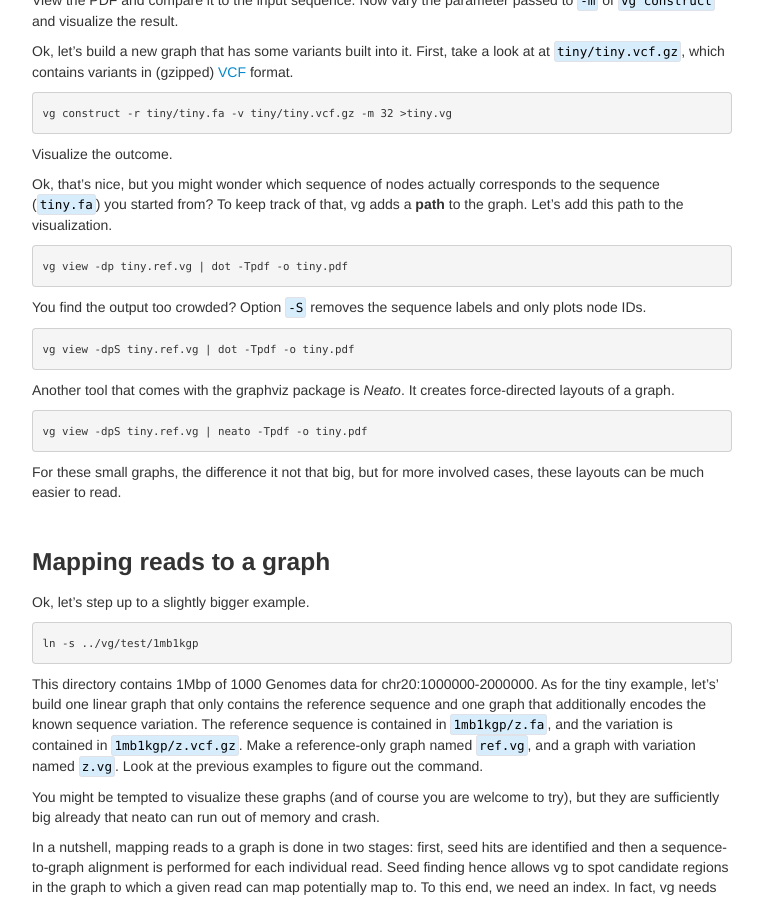
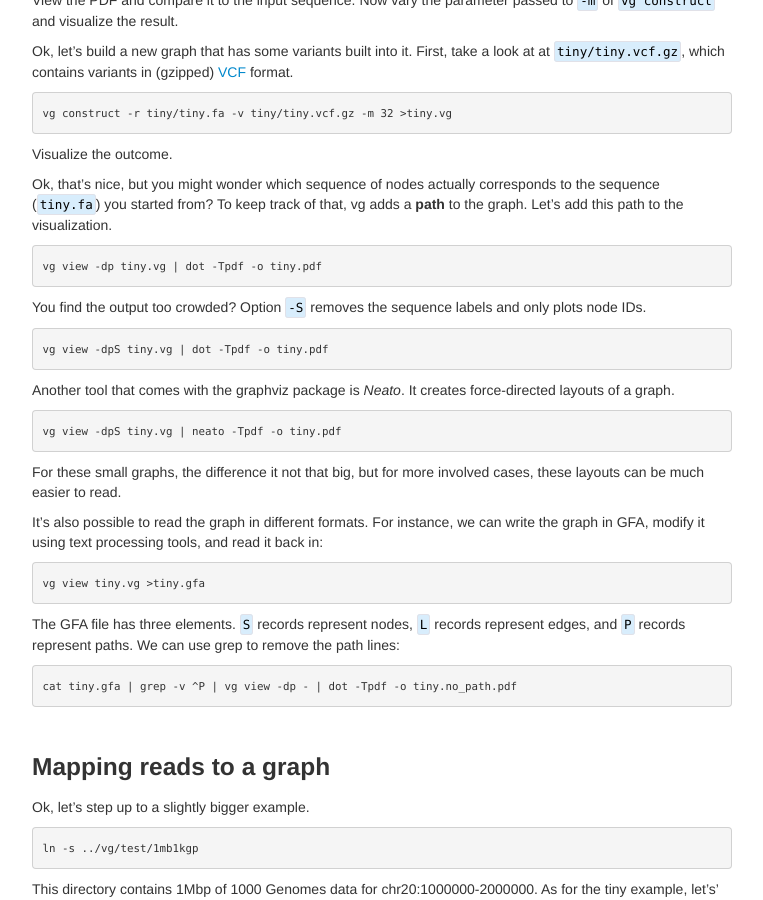
Before and after one commit to GTPB/CPANG19, a Jekyll site: the page built from pages/toy_examples.md, in a window 1280 px wide and 900 px high, scrolled down 1464 px. Shown: the whole window, without its empty margins (258-1021 px from the left). Built offline with Jekyll 4.4.1, drawn with Linux system fonts in a browser that asks for light colours.

Commit message:
mention GFA format

```diff
--- a/pages/toy_examples.md
+++ b/pages/toy_examples.md
@@ -71,17 +71,27 @@ Visualize the outcome.
 
 Ok, that's nice, but you might wonder which sequence of nodes actually corresponds to the sequence (`tiny.fa`) you started from? To keep track of that, vg adds a **path** to the graph. Let's add this path to the visualization.
 
-	vg view -dp tiny.ref.vg | dot -Tpdf -o tiny.pdf
+	vg view -dp tiny.vg | dot -Tpdf -o tiny.pdf
 
 You find the output too crowded? Option `-S` removes the sequence labels and only plots node IDs.
 
-	vg view -dpS tiny.ref.vg | dot -Tpdf -o tiny.pdf
+	vg view -dpS tiny.vg | dot -Tpdf -o tiny.pdf
 
 Another tool that comes with the graphviz package is *Neato*. It creates force-directed layouts of a graph.
 
-	vg view -dpS tiny.ref.vg | neato -Tpdf -o tiny.pdf
+	vg view -dpS tiny.vg | neato -Tpdf -o tiny.pdf
 
 For these small graphs, the difference it not that big, but for more involved cases, these layouts can be much easier to read.
+
+It's also possible to read the graph in different formats.
+For instance, we can write the graph in GFA, modify it using text processing tools, and read it back in:
+
+    vg view tiny.vg >tiny.gfa
+
+The GFA file has three elements. `S` records represent nodes, `L` records represent edges, and `P` records represent paths.
+We can use grep to remove the path lines:
+
+    cat tiny.gfa | grep -v ^P | vg view -dp - | dot -Tpdf -o tiny.no_path.pdf
 
 <br/>
 
```
